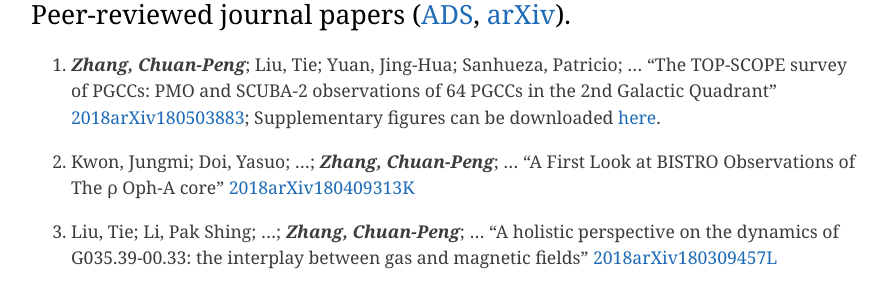
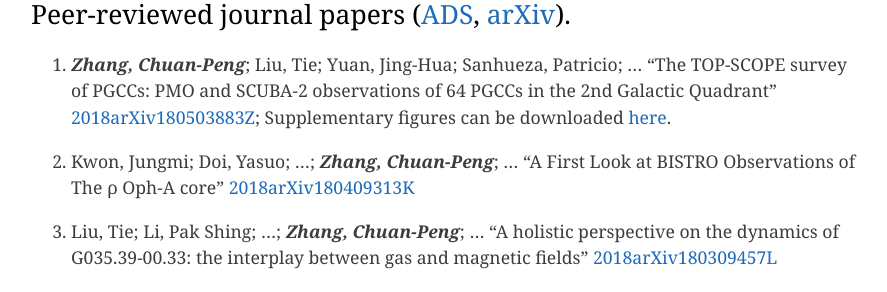
Before and after one commit to zcp521/zcp521.github.io, a Jekyll site: the page built from pub.md, in a window 1280 px wide and 900 px high, scrolled down 529 px. Shown: the part 155-447 px from the top of the window, without its empty margins (193-1080 px from the left). Built offline with Jekyll 4.4.1, drawn with Linux system fonts in a browser that asks for light colours.

Commit message:
Update pub.md

```diff
--- a/pub.md
+++ b/pub.md
@@ -17,7 +17,7 @@
 
 26. ***Zhang, Chuan-Peng***; Liu, Tie;  Yuan, Jing-Hua; Sanhueza, Patricio; ...
 	"The TOP-SCOPE survey of PGCCs: PMO and SCUBA-2 observations of 64 PGCCs in the 2nd Galactic Quadrant"
-	[2018arXiv180503883](https://arxiv.org/abs/1805.03883);
+	[2018arXiv180503883Z](http://adsabs.harvard.edu/abs/2018arXiv180503883Z);
 	Supplementary figures can be downloaded [here]({{ site.baseurl }}/pub/Figs.zip).
 
 25. Kwon, Jungmi; Doi, Yasuo; ...; ***Zhang, Chuan-Peng***; ...
```
